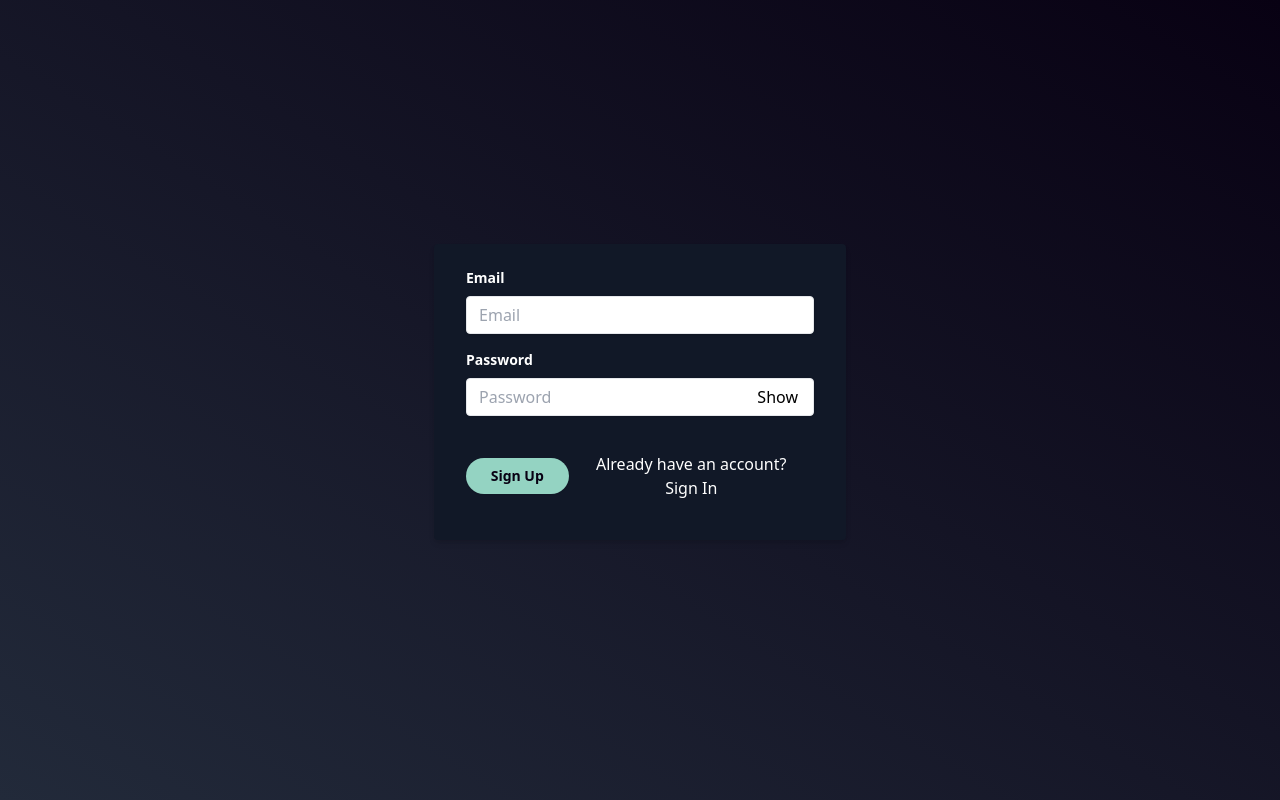
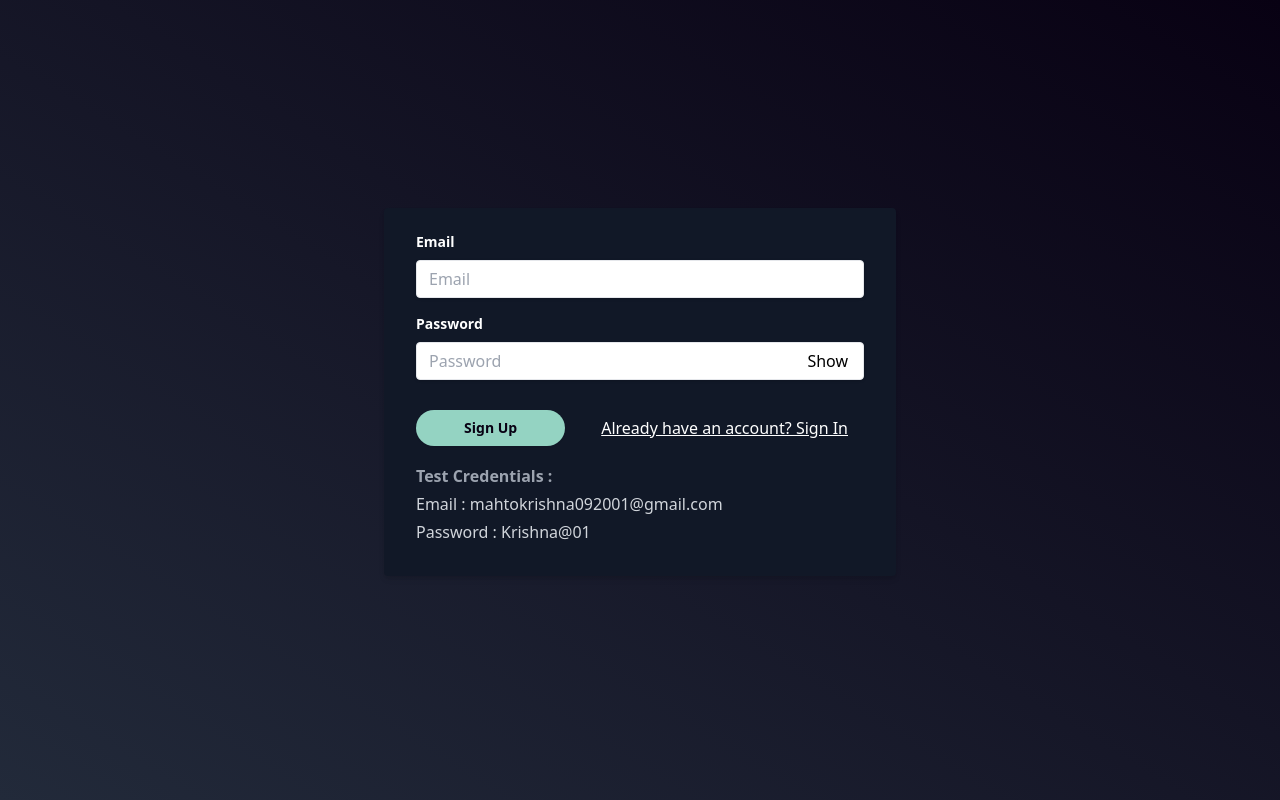
Before and after one commit to krishnamahto021/paymentproject, a React (Vite) app: page / in a window 1280 px wide. Built offline with nearby package versions, Linux system fonts and the light colour scheme.

Commit message:
Add the test credentials

```diff
--- a/src/Auth/SignUp.jsx
+++ b/src/Auth/SignUp.jsx
@@ -64,7 +64,7 @@ function SignUp() {
     <div className="min-h-screen flex items-center justify-center bg-gradient-to-tr from-[#222A3A] to-[#080113]">
       <form
         onSubmit={handleSubmit}
-        className="bg-gray-900 shadow-md rounded px-8 pt-6 pb-8 mb-4 w-[80%] sm:w-1/2 md:w-fit  "
+        className="bg-gray-900 shadow-md rounded px-8 pt-6 pb-8 mb-4 w-[80%] sm:w-[40vw]   "
       >
         <div className="mb-4">
           <label
@@ -74,7 +74,7 @@ function SignUp() {
             Email
           </label>
           <input
-            className="shadow appearance-none border rounded w-full py-2 px-3 text-white leading-tight focus:outline-none focus:shadow-outline"
+            className="shadow appearance-none border rounded w-full py-2 px-3 text-black leading-tight focus:outline-none focus:shadow-outline"
             id="email"
             type="email"
             name="email"
@@ -119,7 +119,7 @@ function SignUp() {
             {isSignUp ? "Sign Up" : "Sign In"}
           </button>
           <button
-            className=" hover:bg-gray-900 text-white  py-2 font-thin px-4 rounded focus:outline-none focus:shadow-outline"
+            className=" hover:bg-gray-900 text-white  py-2 font-thin px-4 rounded focus:outline-none focus:shadow-outline underline"
             type="button"
             onClick={() => setIsSignUp((prev) => !prev)}
           >
@@ -128,6 +128,11 @@ function SignUp() {
               : "Need an account? Sign Up"}
           </button>
         </div>
+        <div className="testCredentials  mt-4 flex flex-col gap-1 font-thin ">
+          <h4 className="font-bold text-gray-400">Test Credentials : </h4>
+          <p className="text-gray-300">Email : mahtokrishna092001@gmail.com </p>
+          <p className="text-gray-300"> Password : Krishna@01</p>
+        </div>
       </form>
     </div>
   );
--- a/src/Components/ProductCard.jsx
+++ b/src/Components/ProductCard.jsx
@@ -30,7 +30,8 @@ const ProductCard = ({ product }) => {
           )}
         </p>
       </div>
-      <div className="couponsContainer py-1">
+      <div className="couponsContainer">
+      <p>Offers </p>
         {product.coupons.map((c, index) => (
           <button
             key={index}
--- a/src/Pages/Orders.jsx
+++ b/src/Pages/Orders.jsx
@@ -17,7 +17,6 @@ const Orders = () => {
           where("userId", "==", userId)
         );
         const querySnapshot = await getDocs(ordersQuery);
-        console.log(querySnapshot.docs[0].data());
         // Extract order details from the query snapshot
         const ordersData = querySnapshot.docs.map((doc) => ({
           id: doc.id,
--- a/src/Pages/Product.jsx
+++ b/src/Pages/Product.jsx
@@ -35,6 +35,19 @@ const Product = () => {
       <div className="fixed top-2 right-2 px-4 py-2 font-semibold text-sm bg-red-600 text-white rounded-full shadow-sm">
         <button onClick={handleLogOut}>Log Out</button>
       </div>
+      <div className="fixed top-2 left-2 px-4 py-2 font-semibold text-sm bg-cyan-500 text-white rounded-full shadow-sm">
+        <button onClick={() => navigate("/my-orders")}>My Orders</button>
+      </div>
+
+      <div className="testCredentials  mt-4 flex flex-col gap-1 font-thin fixed top-1/3 left-2 shadow-xl shadow-slate-600 rounded-md p-4">
+        <h4 className="font-bold text-gray-400 capitalize">
+          Test Credentials For paypal:
+        </h4>
+        <p className="text-gray-300">
+          Email : sb-0tnhe30531873@personal.example.com
+        </p>
+        <p className="text-gray-300"> Password : a|IE/D15</p>
+      </div>
       {products.map((product) => (
         <ProductCard key={product.id} product={product} />
       ))}
```
